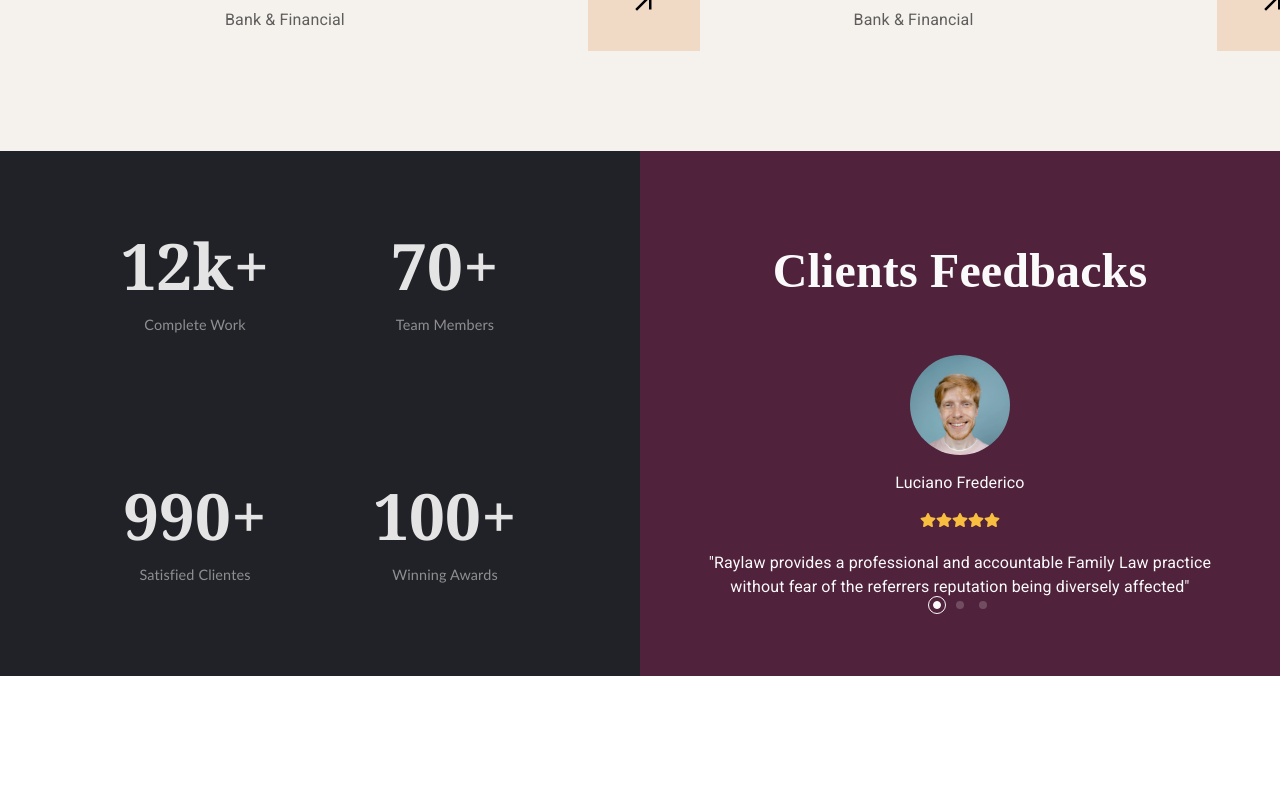
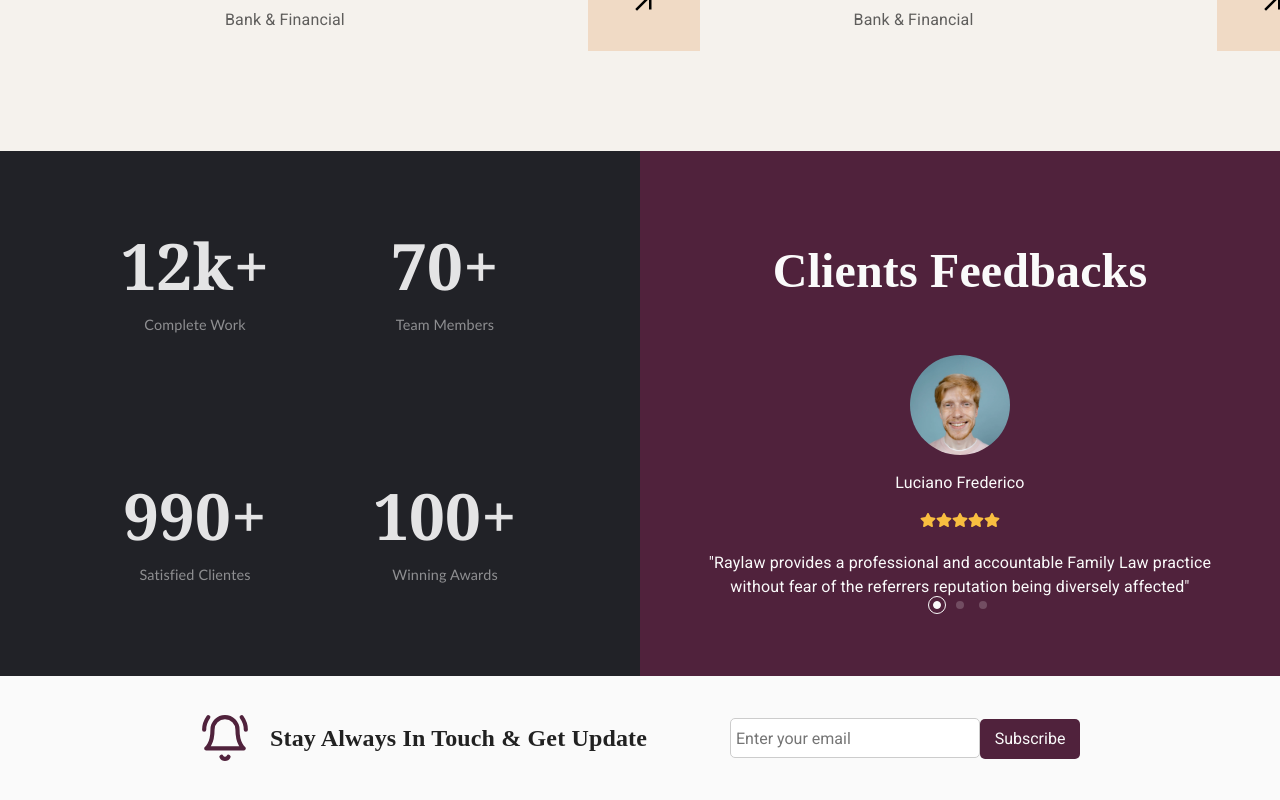
Before and after one commit to allessandrogomes/lawyer, a Next.js app: page / in a window 1280 px wide. Shown: the part 3014-3814 px from the top of the page. Before the commit the page ends 3690 px from the top, so only its background shows below. Built offline with nearby package versions, Linux system fonts and the light colour scheme.

Commit message:
:sparkles:feat: cria a Newsletter.

```diff
--- a/src/app/page.tsx
+++ b/src/app/page.tsx
@@ -9,6 +9,7 @@ import SpecialtiesSection from "@/components/SpecialtiesSection"
 import FormSection from "@/components/FormSection"
 import RecentsCasesSection from "@/components/RecentsCasesSection"
 import FeedbacksSection from "@/components/FeedbacksSection"
+import NewsLetter from "@/components/Newsletter"
 
 export default function Home() {
   return (
@@ -20,6 +21,7 @@ export default function Home() {
         <FormSection />
         <RecentsCasesSection />
         <FeedbacksSection />
+        <NewsLetter />
       </main>
     </>
   );
--- /dev/null
+++ b/src/components/Newsletter/index.tsx
@@ -0,0 +1,18 @@
+import styles from "./styles.module.scss"
+import { LuBellRing } from "react-icons/lu"
+
+export default function NewsLetter() {
+    return (
+        <div className={styles.container}>
+            <div className={styles.label}>
+                <LuBellRing className={styles.bellIcon}/>
+                <h3>Stay Always In Touch & Get Update</h3>
+            </div>
+
+            <div className={styles.form}>
+                <input placeholder="Enter your email"/>
+                <button>Subscribe</button>
+            </div>
+        </div>
+    )
+}
--- /dev/null
+++ b/src/components/Newsletter/styles.module.scss
@@ -0,0 +1,57 @@
+.container {
+    width: 100%;
+    background-color: #FAFAFA;
+    display: flex;
+    justify-content: space-between;
+    align-items: center;
+    padding: 20px 200px;
+
+    .label {
+        display: flex;
+        align-items: center;
+        gap: 20px;
+
+        .bellIcon {
+            width: 50px;
+            height: 50px;
+            color: #50223C;
+        }
+
+        h3 {
+            font-family: 'Times New Roman', Times, serif;
+            font-size: 1.5rem;
+        }
+    }
+
+    .form {
+
+        input {
+            outline: none;
+            padding: 5px;
+            height: 40px;
+            width: 250px;
+            border: 1px solid #cccccc;
+            border-radius: 5px;
+        }
+
+        button {
+            height: 40px;
+            width: 100px;
+            border: none;
+            background-color: #50223C;
+            color: #FAFAFA;
+            border-radius: 5px;
+        }
+    }
+
+    @media screen and (max-width: 1024px) {
+        padding: 30px;
+        flex-direction: column;
+
+        .form {
+            input {
+                width: 200px;
+            }
+        }
+    }
+}
```
